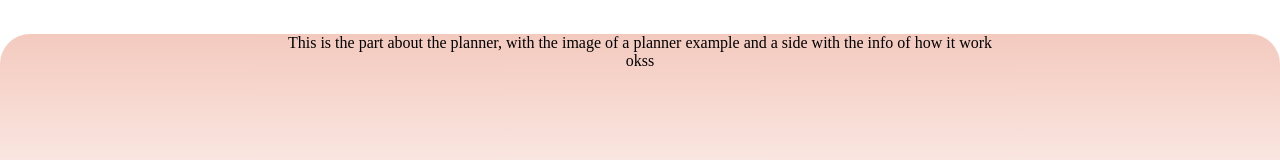
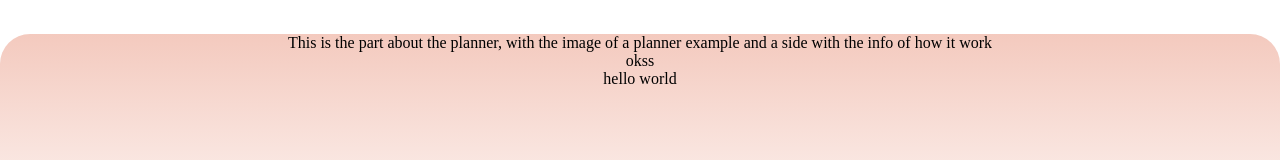
Before and after one commit to Sharrine8/code-jam_react, a React (Vite) app: page / in a window 1280 px wide. Shown: the part 378-538 px from the top of the page. Built offline with nearby package versions, Linux system fonts and the light colour scheme.

Commit message:
initial commit

```diff
--- a/src/components/Main.jsx
+++ b/src/components/Main.jsx
@@ -29,6 +29,7 @@ function Main() {
         This is the part about the planner, with the image of a planner example
         and a side with the info of how it work
         <div>okss</div>
+        <div>hello world </div>
       </section>
     </div>
   );
```
